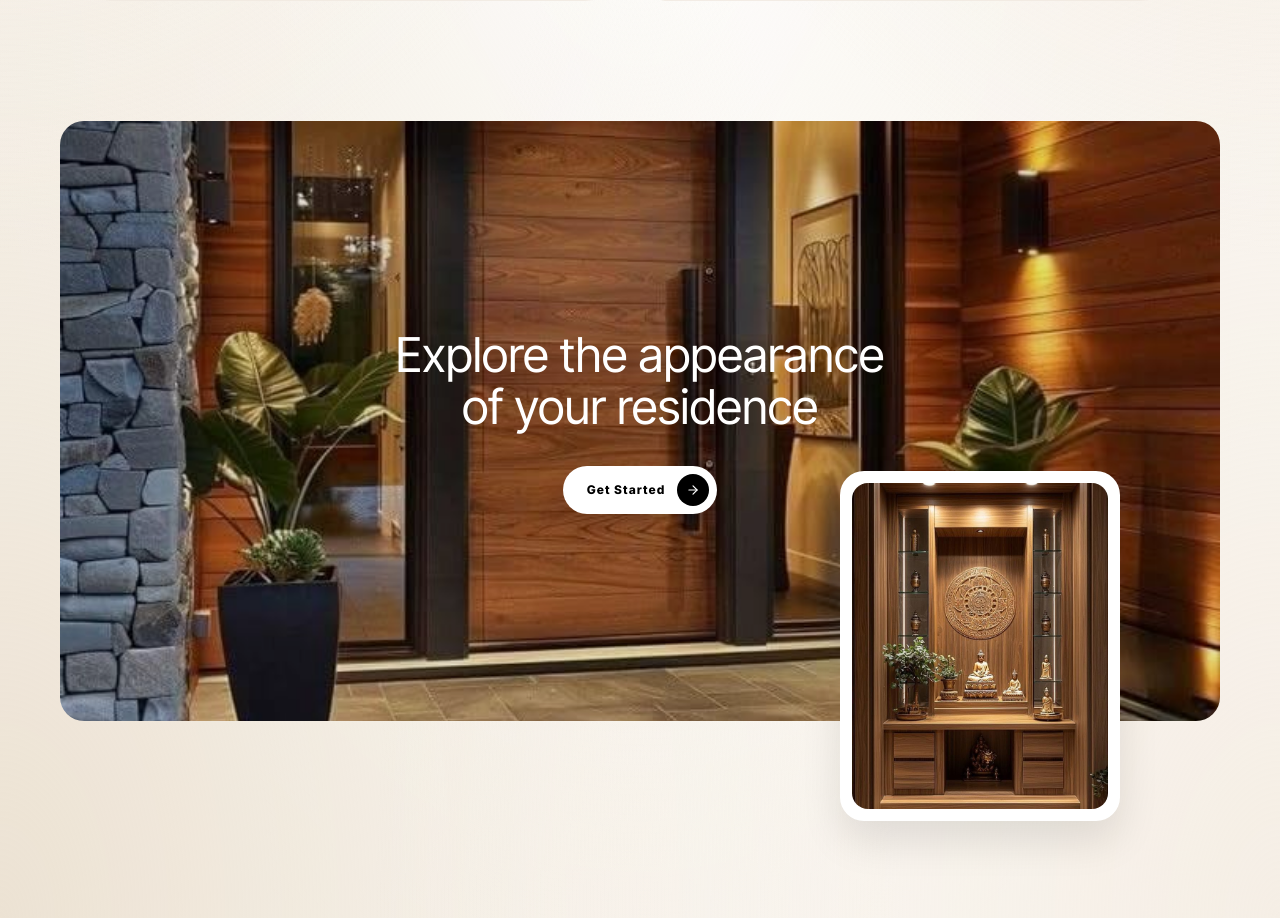
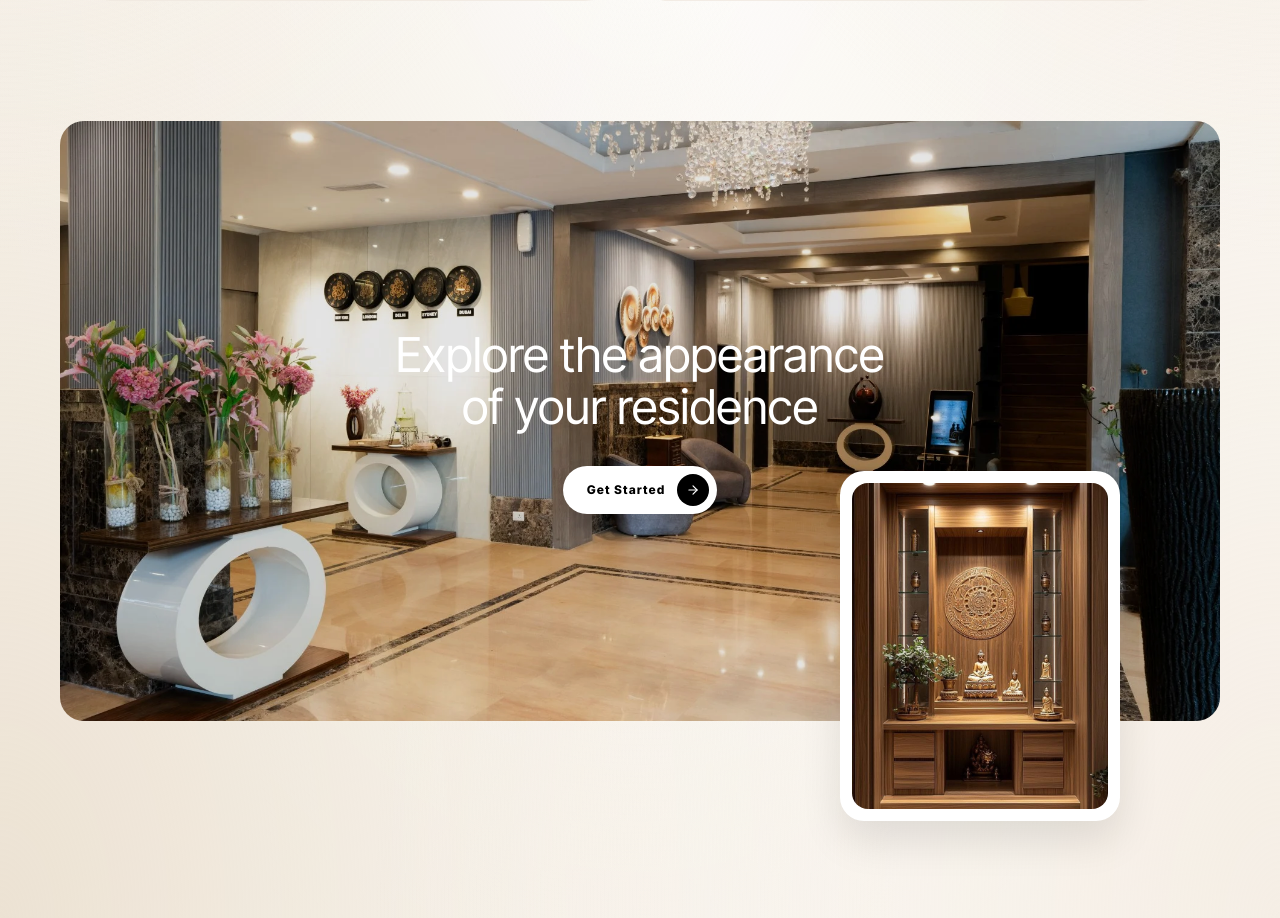
Before and after one commit to draftworks-repos/JSM, a Next.js app: page / in a window 1280 px wide. Shown: the part 2146-3064 px from the top of the page. Built offline with nearby package versions, Linux system fonts and the light colour scheme.

Commit message:
why us image update

```diff
--- a/components/WhyUs.tsx
+++ b/components/WhyUs.tsx
@@ -85,7 +85,7 @@ export function WhyUs() {
             className="feature-image-wrapper"
           >
             <Image
-              src="/whyus.jpeg"
+              src="/hero.webp"
               alt="Feature Interior"
               fill
               className="feature-image"
```
